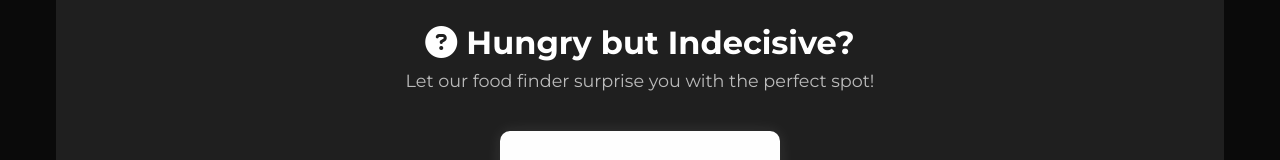
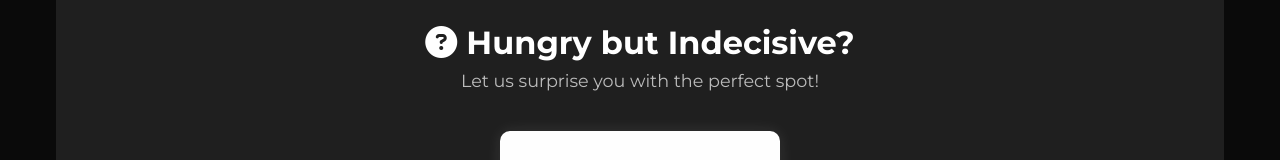
Before and after one commit to 21brewsamuel/restaurant-recommender, a website: page public/index.html in a window 1280 px wide. Shown: the part 339-499 px from the top of the page. Drawn offline with Linux system fonts and the light colour scheme; some packages are replaced by stand-ins of ours.

Commit message:
Modified welcome message

```diff
--- a/public/index.html
+++ b/public/index.html
@@ -71,7 +71,7 @@
     <section class="hero-section" id="landing-state">
       <div class="hero-text">
         <h2><i class="fas fa-question-circle"></i> Hungry but Indecisive?</h2>
-        <p>Let our food finder surprise you with the perfect spot!</p>
+        <p>Let us surprise you with the perfect spot!</p>
       </div>
       <img
         src="assets/hungry-person.jpg"
```
